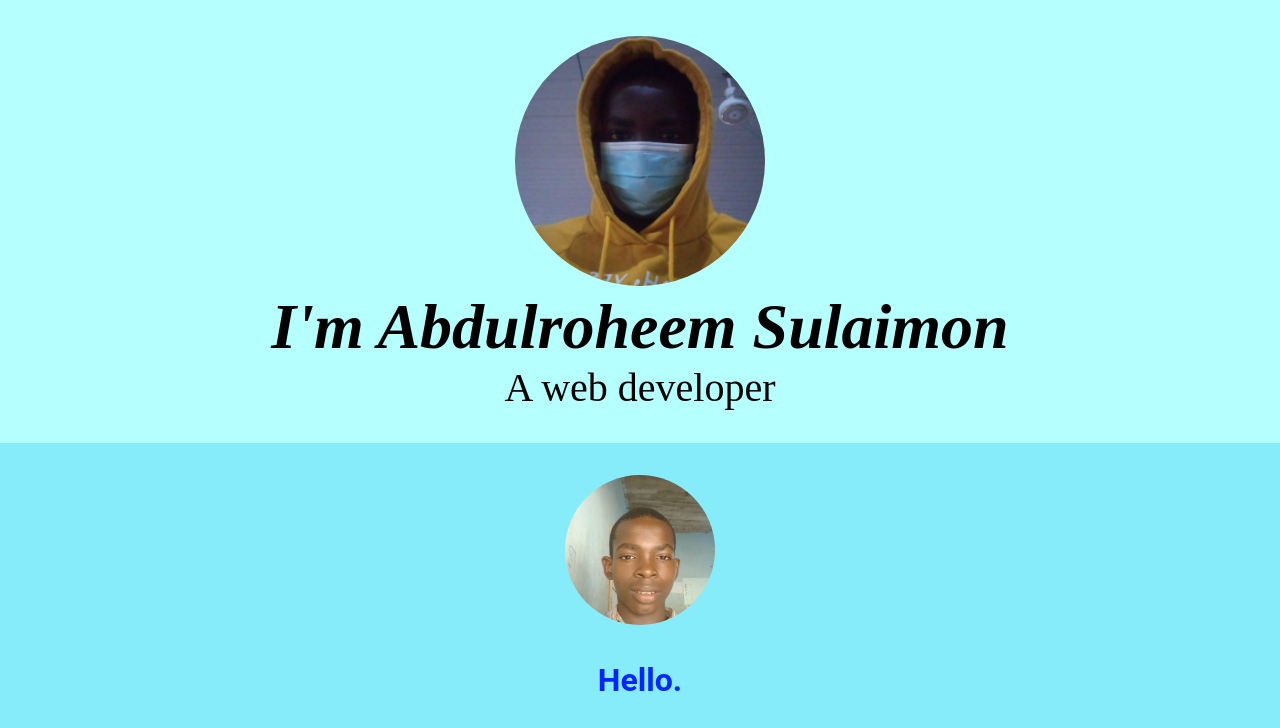
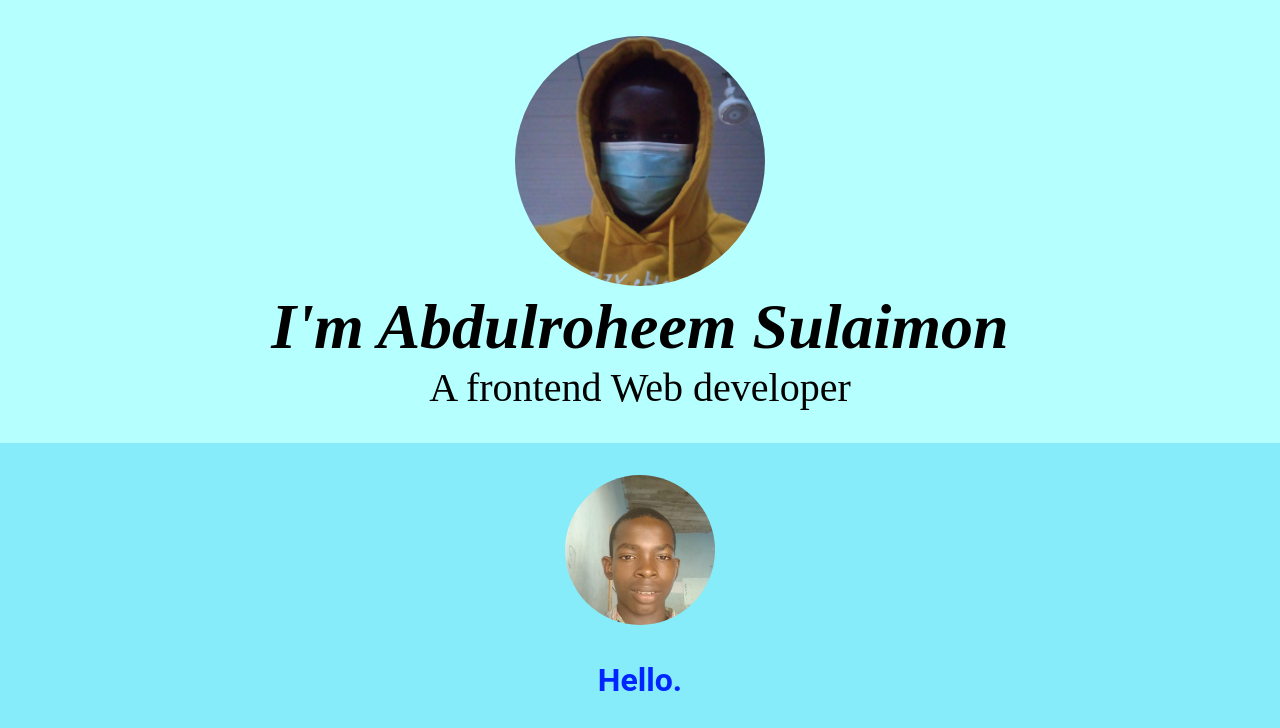
Before and after one commit to AbdulroheemSulaimon/web, a plain HTML site: page index.html in a window 1280 px wide. Shown: the part 60-788 px from the top of the page. Drawn offline with Linux system fonts and the light colour scheme; a web font is replaced by a local one.

Commit message:
Update index.html

```diff
--- a/index.html
+++ b/index.html
@@ -36,7 +36,7 @@
 
 </div>
 
-    <div class="occupation">A web developer</div>
+    <div class="occupation">A frontend Web developer</div>
 </div>
 
     <div class="middle-section" id="middle-section">
```
